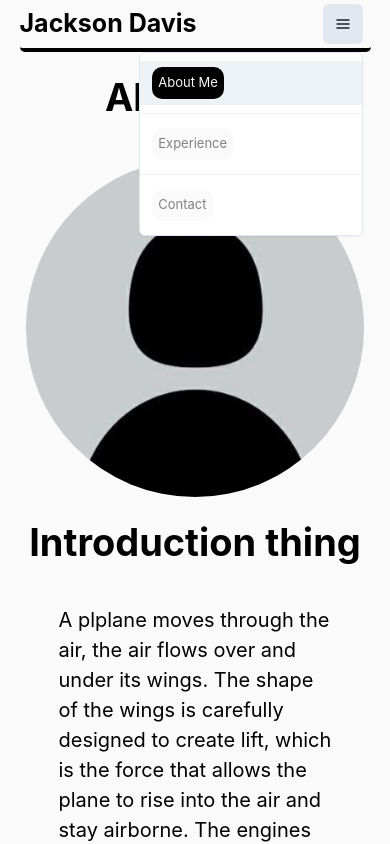
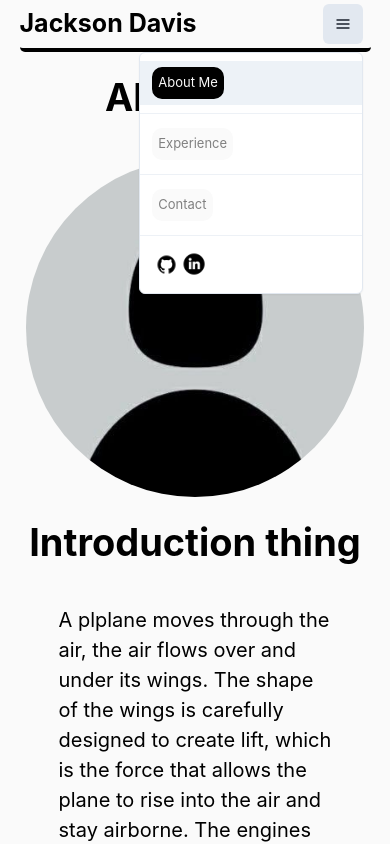
Before and after one commit to JackAvis/Personal-Site, a React (Create React App) app: page / in a window 390 px wide. Both pictures are taken after a click on the button "Options". Shown: the top 844 px of the page. Built offline with nearby package versions, Linux system fonts and the light colour scheme.

Commit message:
adding links to mobile menu

```diff
--- a/src/components/Navbar/Navbar.css
+++ b/src/components/Navbar/Navbar.css
@@ -139,7 +139,9 @@
 }
 
 /* css for home page */
-
+.mobileIcon{
+    margin-top: -3vh;
+}
 .pfp{
     margin-top: 2vh;
     border-radius: 1000px;
--- a/src/components/Navbar/Navbar.tsx
+++ b/src/components/Navbar/Navbar.tsx
@@ -21,7 +21,7 @@ function Navbar(props: NavBarProps) {
             window.removeEventListener('resize', handleWindowSizeChange);
         }
     }, []);
-    const isMobile = width <= 768;
+    const isMobile = width <= 800;
     /* page navigation */
     let optionSelected = props.optionSelected;
     let navigate = useNavigate();
@@ -98,6 +98,17 @@ function Navbar(props: NavBarProps) {
                     {optionSelected === 'Experience' ? createMobileOption(secondaryColor, "Experience", "experience") : createMobileOption(tertiaryColor, "Experience", "experience")}
                     <MenuDivider />
                     {optionSelected === 'Contact' ? createMobileOption(secondaryColor, "Contact", "contact") : createMobileOption(tertiaryColor, "Contact", "contact")}
+                    <MenuDivider />
+                    <MenuItem>
+                        <Flex className="iconContainer" justify='left' w='100%' paddingTop='1vh'>
+                            <Center>
+                                {createMobileIcon(githubLogo, '3.45vh', 'https://github.com/Jackson-Davis1')}
+                                <Spacer />
+                                {createMobileIcon(linkedinLogo, '3.1vh', 'https://linkedin.com/in/jackson-davis-931a35175')}
+                            </Center>
+                        </Flex>
+                    </MenuItem>
+
                 </MenuList>
             </Menu>
         </Flex>)
@@ -108,6 +119,16 @@ function Navbar(props: NavBarProps) {
             <LinkBox>
                 <Link href={link} isExternal>
                     <Image className="icon" src={icon} justifyContent='left' boxSize={size} alt="Logo" />
+                </Link>
+            </LinkBox>
+
+        )
+    }
+    const createMobileIcon = (icon: string, size: string, link: string) => {
+        return (
+            <LinkBox>
+                <Link href={link} isExternal>
+                    <Image className="mobileIcon" src={icon} justifyContent='left' boxSize={size} alt="Logo" />
                 </Link>
             </LinkBox>
 
```
